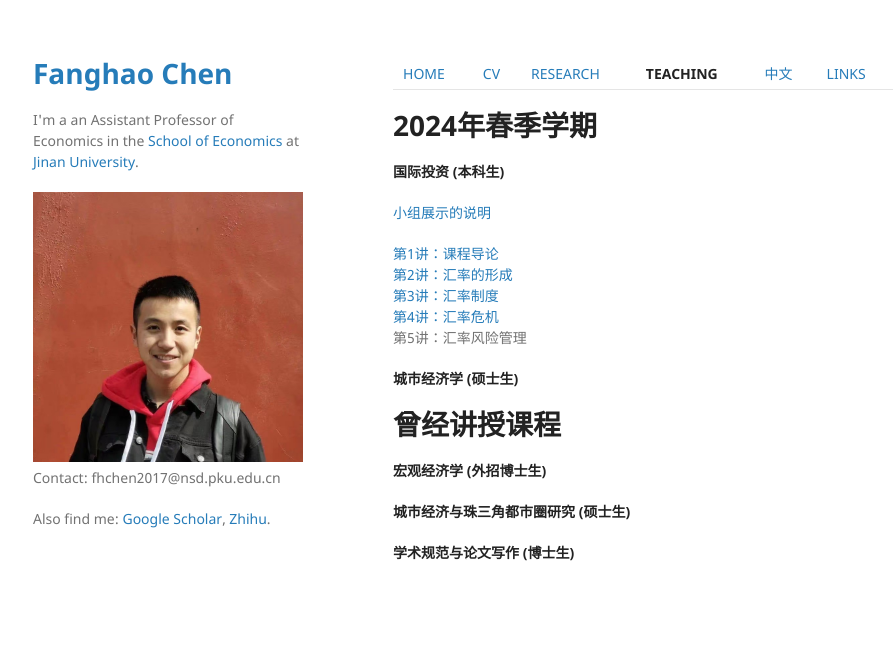
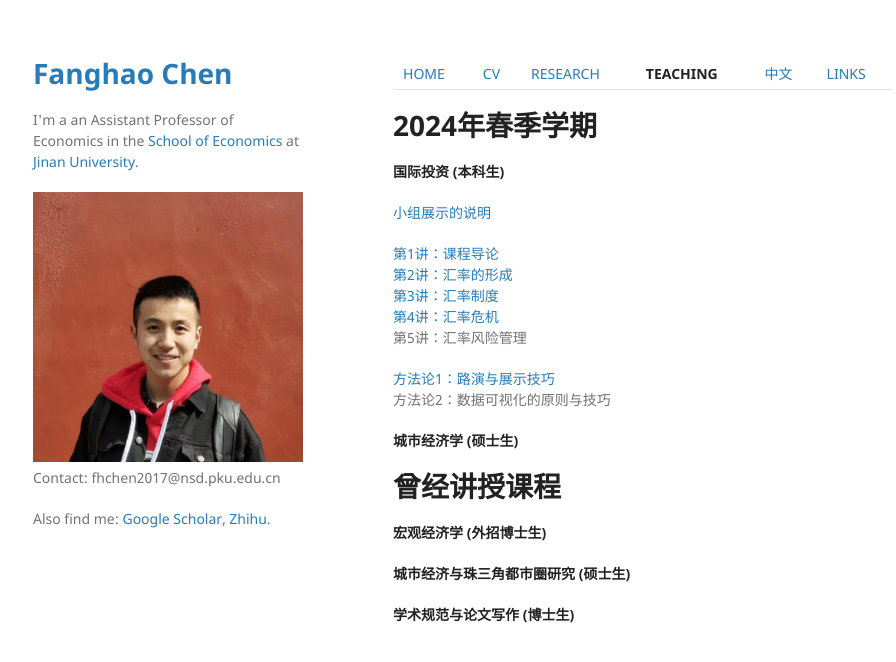
Before and after one commit to FanghaoChen/homepage, a Jekyll site: the page built from teaching.md, in a window 1280 px wide. Shown: the top 662 px of the page, without its empty margins (177-1073 px from the left). Built offline with Jekyll 4.4.1, drawn with Linux system fonts in a browser that asks for light colours; our own code applies the rules of GitHub Pages for plain Markdown files.

Commit message:
Update teaching.md

```diff
--- a/teaching.md
+++ b/teaching.md
@@ -12,6 +12,9 @@
 [第4讲：汇率危机](./assets/第4讲_汇率危机.pdf) <br/>
 第5讲：汇率风险管理
 
+[方法论1：路演与展示技巧](./assets/方法论1_路演与展示技巧.pdf) <br/>
+方法论2：数据可视化的原则与技巧
+
 **城市经济学 (硕士生)** <br/>
 
 # 曾经讲授课程
```
